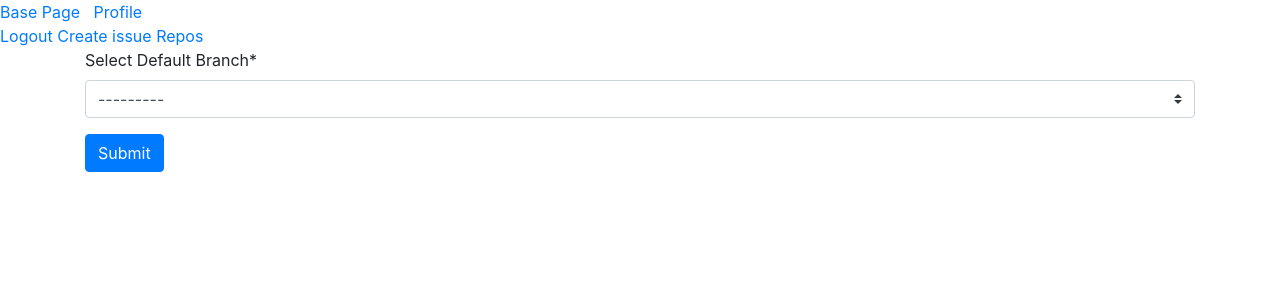
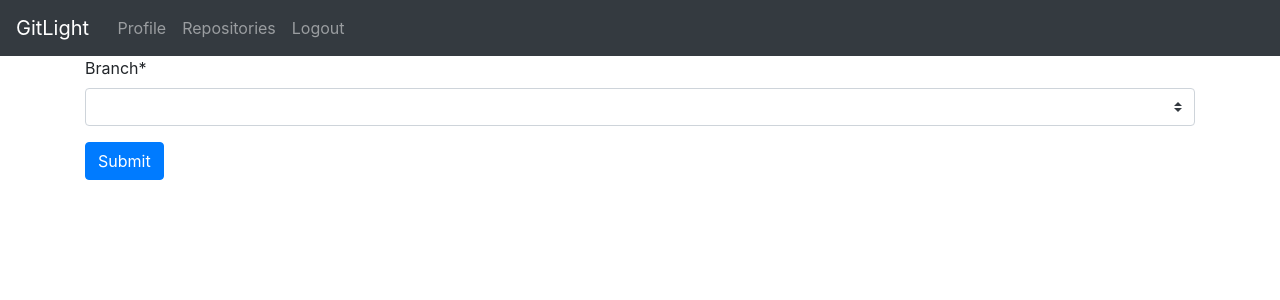
Before and after one commit to nikolapetrovic1/UKS-Tim5, a Django app: page /repo/2/default_branch in a window 1280 px wide. Shown: the top 300 px of the page. Run offline with Django 3.2, Linux system fonts and the light colour scheme; a user stored in the database is signed in; data comes from the database, SQL or seed files in the repository; tables that the repository leaves empty hold one stand-in row (values such as "Sample post"); lists and menus that the app fills with data are empty; parts of the project's set-up code (start-up, migrations or seed data) failed here and were passed over; some libraries are stand-ins or nearby versions.

Commit message:
refactor: removed unused templates; feat: fixed loading correct default branch info #11

```diff
--- a/UKS_Git_Site/GitApp/forms.py
+++ b/UKS_Git_Site/GitApp/forms.py
@@ -161,7 +161,7 @@ class CreateBranchForm(BasicFormStyle):
 class DefaultBranchForm(BasicFormStyle):
     def __init__(self, *args, branches, **kwargs):
         super().__init__(*args, **kwargs)
-        self.fields["branches"] = ModelChoiceField(
+        self.fields["branch"] = ModelChoiceField(
             queryset=branches, required=True, empty_label=None
         )
 
--- a/UKS_Git_Site/GitApp/model_views/repo_views.py
+++ b/UKS_Git_Site/GitApp/model_views/repo_views.py
@@ -38,7 +38,9 @@ def single_repo_branch(request, repository_id, branch_id):
     issues = Issue.objects.filter(repository=repo)
     pull_requests = PullRequest.objects.filter(repository=repo)
     commits = Commit.objects.filter(repository=repo, branch=branch)
-    starred = Star.objects.filter(repository=repo, user=request.user).first()
+    starred = None
+    if request.user.is_authenticated:
+        starred = Star.objects.filter(repository=repo, user=request.user).first()
     return render(
         request,
         "repository_page.html",
@@ -67,8 +69,9 @@ def single_repo(request, repository_id):
     issues = Issue.objects.filter(repository=repo)
     pull_requests = PullRequest.objects.filter(repository=repo)
     commits = Commit.objects.filter(repository=repo, branch=default_branch.branch)
-    starred = Star.objects.filter(repository=repo, user=request.user).first()
-    print(repo.developers)
+    starred = None
+    if request.user.is_authenticated:
+        starred = Star.objects.filter(repository=repo, user=request.user).first()
     return render(
         request,
         "repository_page.html",
@@ -83,6 +86,7 @@ def single_repo(request, repository_id):
             "pull_requests": pull_requests,
             "commits": commits,
             "starred": starred,
+            "branch_id": default_branch.branch.id,
         },
     )
 
@@ -112,9 +116,18 @@ def edit_repo(request, repository_id):
 def create_repository(request):
     lead = get_object_or_404(User, id=request.user.id)
     repo = Repository(lead=lead)
-    return create_form_view(
-        request, repo, RepositoryForm, redirect("index"), "create_form.html"
-    )
+    if request.method == "POST":
+        form = RepositoryForm(request.POST, instance=repo)
+        if form.is_valid():
+            repo = form.save()
+            branch = Branch(name="main", repository=repo)
+            branch.save()
+            default_branch = DefaultBranch(branch=branch, repository=repo)
+            default_branch.save()
+            return redirect("single_repository", repo.id)
+    else:
+        form = RepositoryForm(instance=repo)
+        return render(request, "create_form.html", {"form": form})
 
 
 def get_repo_issues(request, repository_id):
@@ -194,6 +207,7 @@ def select_default_branch(request, repository_id):
     repo = get_object_or_404(Repository, id=repository_id)
     default_branch = DefaultBranch.objects.filter(repository=repo).first()
     branches = Branch.objects.filter(repository=repo)
+    print(branches)
     if request.method == "POST":
         form = DefaultBranchForm(
             request.POST,
--- a/UKS_Git_Site/GitApp/templates/base.html
+++ b/UKS_Git_Site/GitApp/templates/base.html
@@ -1,4 +1,3 @@
-
 <!DOCTYPE html>
 <html>
   {% include "styling.html" %}
--- a/UKS_Git_Site/GitApp/templates/navbar.html
+++ b/UKS_Git_Site/GitApp/templates/navbar.html
@@ -1,5 +1,4 @@
-
-{% include "styling.html" %}
+{% comment %}
 <div class="header">
   <a href="{% url 'index' %}">Base Page</a>
   &nbsp; {% if request.user.is_authenticated %}
@@ -13,7 +12,7 @@
     <a href="{% url 'login' %}">Login</a>
   {% endif %}
 </div>
-
+{% endcomment %}
 
 {% comment %} <nav class="navbar navbar-dark bg-dark">
   <a class="navbar-brand" href="#">Navbar</a>
@@ -39,3 +38,33 @@
   </form>
 </div>
 </nav> {% endcomment %}
+
+<nav class="navbar navbar-expand-lg navbar-dark bg-dark">
+  <a class="navbar-brand" href="{% url 'index' %}">GitLight</a>
+  &nbsp; {% if request.user.is_authenticated %}
+    <div class="collapse navbar-collapse" id="navbarSupportedContent">
+      <ul class="navbar-nav ">
+        <li class="nav-item">
+          <a class="nav-link" href="{% url 'user_profile' %}">Profile<span class="sr-only">(current)</span></a>
+        </li>
+        <li class="nav-item">
+          <a class="nav-link" href="#">Repositories<span class="sr-only">(current)</span></a>
+        </li>
+        <li class="nav-item ml-auto mr-1">
+          <a class="nav-link" href="{% url 'logout' %}">Logout</a>
+        </li>
+      </ul>
+    </div>
+  {% else %}
+    <div class="collapse navbar-collapse" id="navbarSupportedContent">
+      <ul class="navbar-nav mr-auto">
+        <li class="nav-item active">
+          <a class="nav-link" href="{% url 'login' %}">Login<span class="sr-only">(current)</span></a>
+        </li>
+        <li class="nav-item">
+          <a class="nav-link" href="#">Link</a>
+        </li>
+      </ul>
+    </div>
+  {% endif %}
+</nav>
--- a/UKS_Git_Site/GitApp/urls.py
+++ b/UKS_Git_Site/GitApp/urls.py
@@ -145,7 +145,6 @@ repo_patterns = [
 urlpatterns = (
     [
         path("", views.index, name="index"),
-        path("testredispage/", views.cached_initial, name="test_redis_page"),
         path("new_star/<int:repository_id>", views.new_star, name="new_star"),
         path("delete_star/<int:star_id>", views.delete_star, name="delete_star"),
         path(
```
Also changed, not shown: UKS_Git_Site/GitApp/templates/cache_test.html (deleted, +0 -13 lines), UKS_Git_Site/GitApp/templates/index_initial.html (+7 -12 lines), UKS_Git_Site/GitApp/templates/repository_page.html (+14 -12 lines), UKS_Git_Site/GitApp/user_view.py (+19 -20 lines), UKS_Git_Site/GitApp/views.py (+0 -17 lines). Lines whose indentation alone changed are shown as unchanged.
